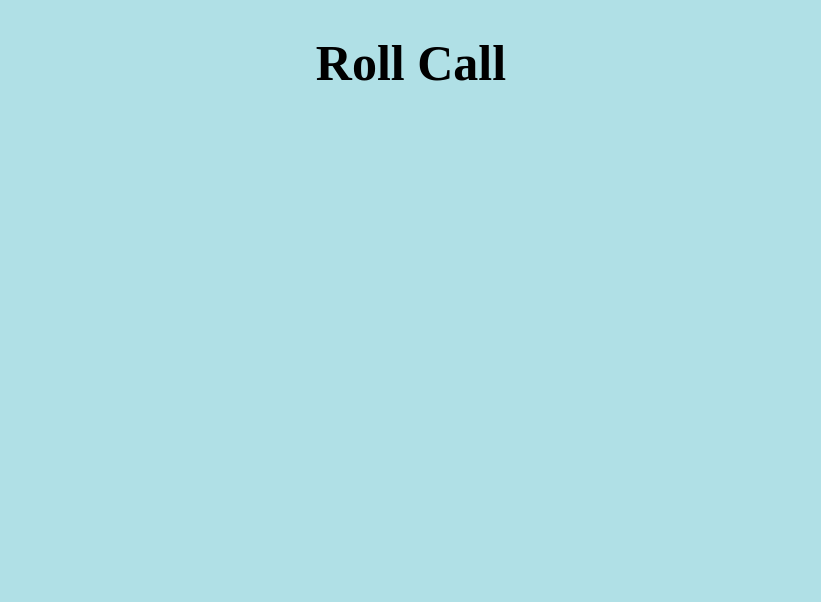
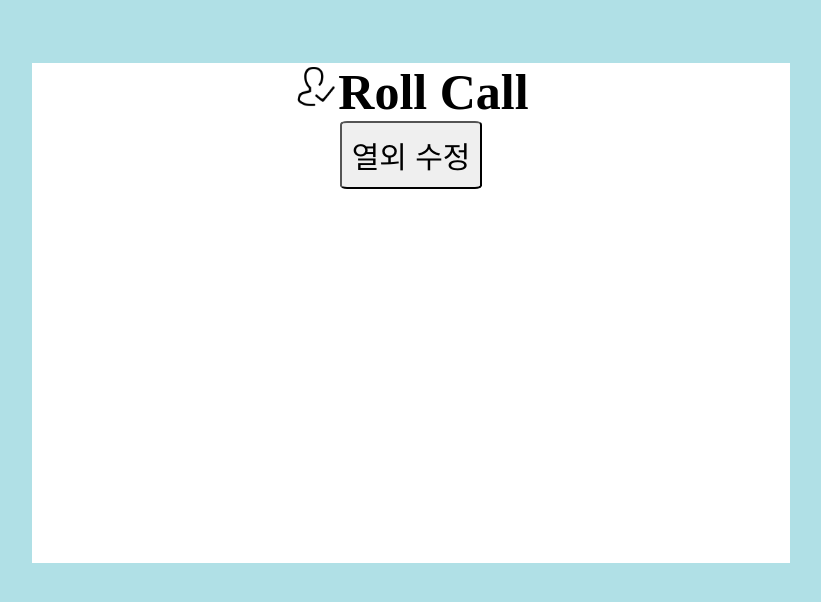
Before and after one commit to treasure-sky/Roll_Call, a plain HTML site: page index.html in a window 1280 px wide. Shown: the whole page, without its empty margins (229-1050 px from the left). Drawn offline with Linux system fonts and the light colour scheme.

Commit message:
Add img, button
Added rollcall_vector img and rollcall correction button.
Retouch UI.

```diff
--- a/index.html
+++ b/index.html
@@ -6,10 +6,22 @@
     h1{
       text-align: center;
       font-size: 50px;
+      margin: 0px;
     }
     a:link, a:visited, a:hover, a:active{
       color: black;
       text-decoration: none;
+    }
+    .main {
+      background-color: white;
+      text-align:center;
+      margin: 5% 20%;
+      height: 500px;
+    }
+    .button{
+      font-size: 30px;
+      padding: 10px;
+      border-radius: 5%;
     }
 
   </style>
@@ -18,7 +30,11 @@
 </head>
 
 <body style="background-color:powderblue;">
-<h1><a href="https://treasure-sky.github.io/Roll_Call/">Roll Call</a></h1>
+<div class= "main">
+  <h1><img src="images/rollcall_vector.png" style= "width:45px; height:45px;"><a href="https://treasure-sky.github.io/Roll_Call/">Roll Call</a></h1>
+  <input type="button" value="열외 수정" class="button">
+</div>
+
 
 </body>
 </html>
```
Also changed, not shown: images/rollcall_vector.png (added).
